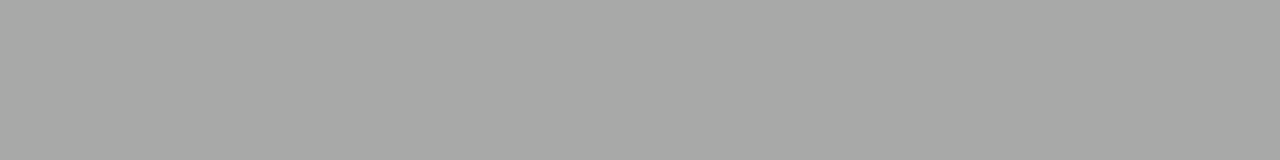
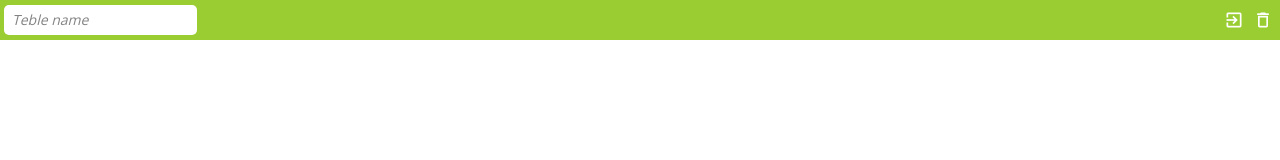
Before and after one commit to lazuta/js, a website built with webpack: page src/index.html in a window 1280 px wide. Built offline with nearby package versions, Linux system fonts and the light colour scheme.

Commit message:
Navbar styles

```diff
--- a/package.json
+++ b/package.json
@@ -47,6 +47,7 @@
     "css-loader": "^5.2.5",
     "eslint": "^7.27.0",
     "eslint-config-google": "^0.14.0",
-    "eslint-loader": "^4.0.2"
+    "eslint-loader": "^4.0.2",
+    "normalize.css": "^8.0.1"
   }
 }
--- a/src/index.html
+++ b/src/index.html
@@ -6,6 +6,9 @@
         content="width=device-width, user-scalable=no, initial-scale=1.0, maximum-scale=1.0, minimum-scale=1.0">
   <meta http-equiv="X-UA-Compatible" content="ie=edge">
   <link rel="shortcut icon" href="favicon.ico">
+
+  <link href="https://fonts.googleapis.com/icon?family=Material+Icons" rel="stylesheet">
+
   <title>Pure JavaScript Excel</title>
 </head>
 <body>
@@ -15,6 +18,22 @@
     <div class="excel">
 
       <div class="excel__header">
+
+        <input type="text" class="input" placeholder="Teble name" maxlength="15"/>
+
+        <div>
+          <div class="button">
+            <i class="material-icons">
+              exit_to_app
+            </i>
+          </div>
+
+          <div class="button">
+            <i class="material-icons">
+              delete_outline
+            </i>
+          </div>
+        </div>
 
       </div>
 
--- /dev/null
+++ b/src/scss/_mixins.scss
@@ -0,0 +1,21 @@
+@mixin button($color: red) {
+    height: 24px;
+    min-width: 24px;
+    padding: 3px;
+    text-align: center;
+    position: relative;
+    display: inline-block;
+
+    & i {
+       font-size: 20px;
+       color: white;
+    }
+
+    &:active, &.active {
+        color: $color;
+    }
+
+    &:hover {
+        cursor: pointer;
+    }
+}
--- /dev/null
+++ b/src/scss/_variables.scss
@@ -0,0 +1,2 @@
+$header-height: 40px;
+$border-color: #c0c0c0;
--- /dev/null
+++ b/src/scss/fromular.scss
@@ -0,0 +1,2 @@
+@import "variables";
+@import "mixins";
--- /dev/null
+++ b/src/scss/header.scss
@@ -0,0 +1,52 @@
+@import "variables";
+@import "mixins";
+
+.excel__header {
+    position: absolute;
+    top: 0;
+    right: 0;
+    left: 0;
+    padding: 8px 4px;
+    height: $header-height;
+    display: flex;
+    justify-content: space-between;
+    align-items: center;
+
+    background-color: yellowgreen;
+
+    & .input {
+        margin: 0;
+        padding: 2px 7px;
+        min-width: 1px;
+        color: white;
+        border: 1px solid transparent;
+        border-radius: 5px;
+        height: 30px;
+        font-size: 14px;
+        line-height: 32px;
+        outline: none;
+        transition: .5s;
+        color: black;
+
+        &:hover {
+            transition: .5s;
+            border: 1px solid $border-color;
+        }
+
+        &:focus {
+            transition: .5s;
+            border-radius: 2px;
+            border: 1px solid #1a73e8;
+        }
+
+        &::placeholder {
+            font-style: italic;
+            color: rgb(131, 131, 131);
+        }
+    }
+
+    & .button {
+        @include button(red);
+    }
+
+}
--- a/src/scss/index.scss
+++ b/src/scss/index.scss
@@ -1,5 +1,22 @@
-$red: rgba(50, 54, 50, 0.425);
+@import url('https://fonts.googleapis.com/css2?family=Open+Sans&display=swap');
+@import "~normalize.css";
+
+@import "header";
+@import "toolbar";
+@import "fromular";
+@import "table";
+
+* {
+  margin: 0;
+  padding: 0;
+  box-sizing: border-box;
+}
 
 body {
-  background: $red;
+  font-family: 'Open Sans', sans-serif;
+  font-size: 12px;
 }
+
+.excel {
+  position: relative;
+}
--- /dev/null
+++ b/src/scss/table.scss
@@ -0,0 +1,2 @@
+@import "variables";
+@import "mixins";
--- /dev/null
+++ b/src/scss/toolbar.scss
@@ -0,0 +1,2 @@
+@import "variables";
+@import "mixins";
```
Also changed, not shown: 1 other file.
